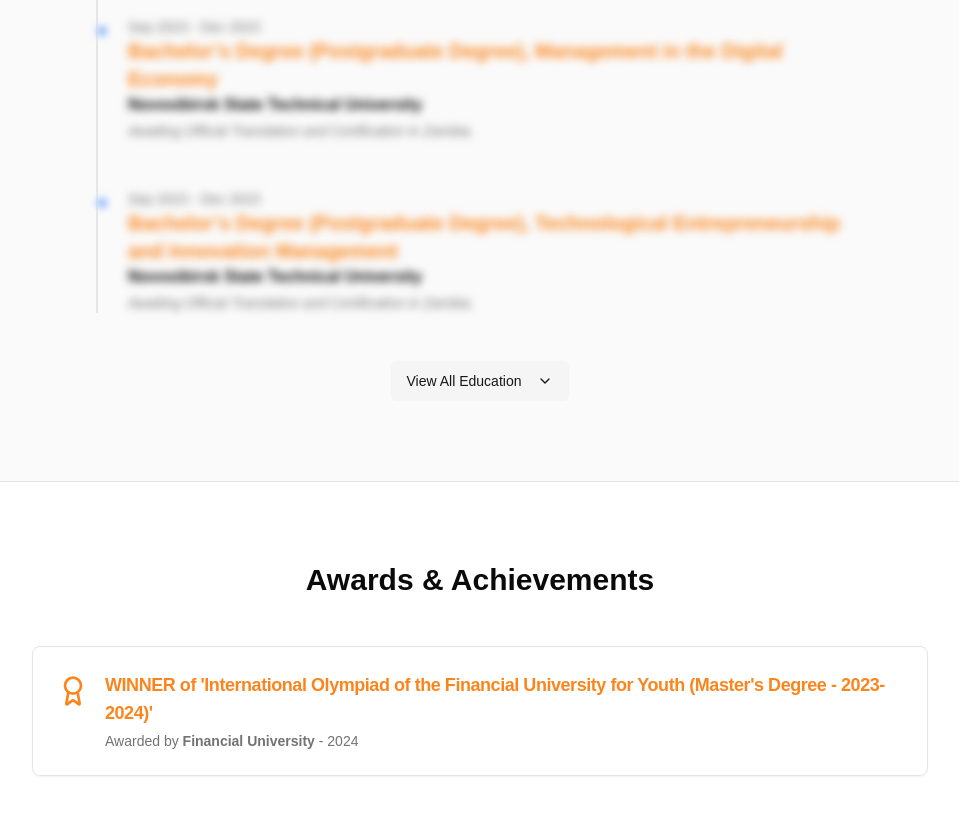
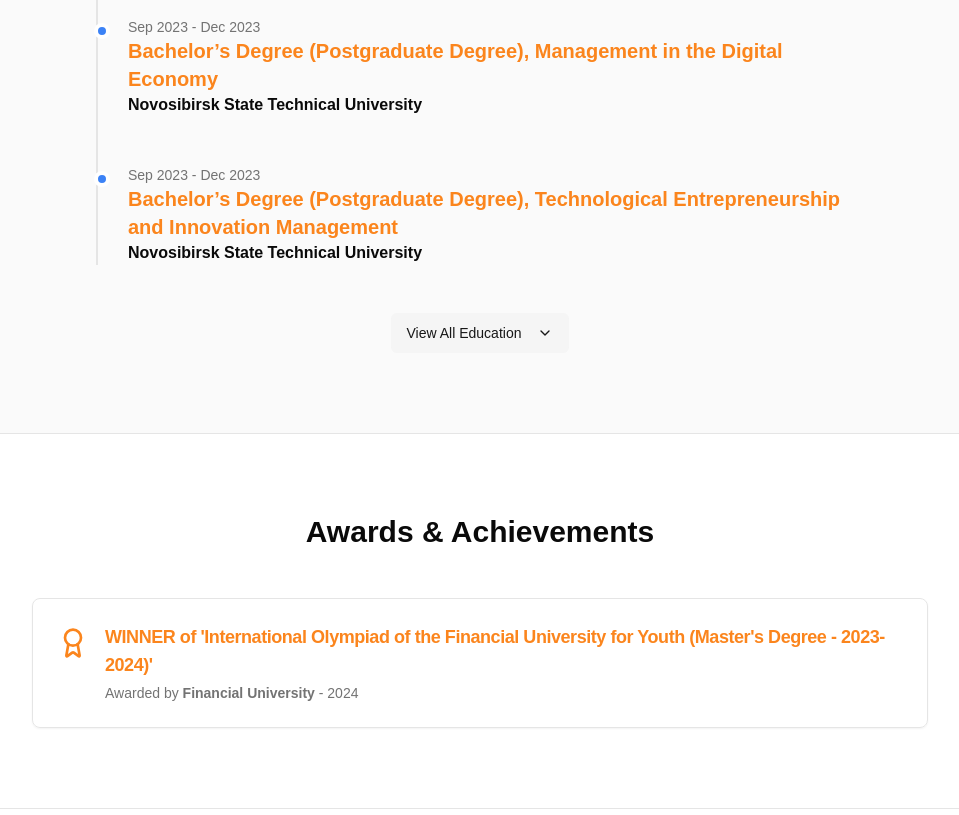
Before and after one commit to MS0C54073/muzoprof, a Next.js app: page / in a window 1280 px wide. Shown: the part 5180-5995 px from the top of the page, without its empty margins (160-1119 px from the left). Built offline with nearby package versions, Linux system fonts and the light colour scheme; what @genkit-ai/googleai, genkit would draw is missing.

Commit message:
Only the Masters degree not the others

```diff
--- a/src/app/page.tsx
+++ b/src/app/page.tsx
@@ -164,7 +164,7 @@ const professionalExperiences = [
       company: "VITALITE Group",
       duration: "2021 (Temporal Contract)",
       details: [
-        "Delivered professional customer support by responding promptly to inquiries and resolving complaints.",
+        "Delivered professional customer support by responding to inquiries and resolving complaints.",
         "Communicated with customers across multiple channels, ensuring a positive and empathetic experience.",
         "Processed orders, forms, and applications while maintaining accurate records of transactions and feedback.",
         "Collaborated with colleagues to coordinate effective customer service solutions."
@@ -181,16 +181,6 @@ const professionalExperiences = [
             "Utilized automated debugging tools and performance optimization techniques to enhance application efficiency.",
             "Collaborated with industry professionals and mentors, gaining hands-on experience in real-world software development and IT support environments."
         ]
-    },
-    {
-      title: "IT Support Freelancer",
-      company: "Hybrid",
-      duration: "2017 – Present",
-      details: [
-        "Providing remote or on-site technical assistance to individuals or businesses.",
-        "Resolving hardware, software, and network issues via phone, email, or chat.",
-        "Documenting solutions for clients."
-      ]
     },
     {
         title: "Customer Care Associate",
@@ -213,6 +203,16 @@ const professionalExperiences = [
             "Troubleshooted various computer applications, hardware, and software issues.",
             "Provided excellent customer care and maintained store records and inventories."
         ]
+    },
+    {
+      title: "IT Support Freelancer",
+      company: "Hybrid",
+      duration: "2017 – Present",
+      details: [
+        "Providing remote or on-site technical assistance to individuals or businesses.",
+        "Resolving hardware, software, and network issues via phone, email, or chat.",
+        "Documenting solutions for clients."
+      ]
     },
 ];
 
@@ -242,28 +242,21 @@ const education = [
         degree: "Bachelor’s Degree (Postgraduate Degree), Management in the Digital Economy",
         university: "Novosibirsk State Technical University",
         duration: "Sep 2023 - Dec 2023",
-        note: "Awaiting Official Translation and Certification in Zambia.",
-        blurred: true,
     },
     {
         degree: "Bachelor’s Degree (Postgraduate Degree), Technological Entrepreneurship and Innovation Management",
         university: "Novosibirsk State Technical University",
         duration: "Sep 2023 - Dec 2023",
-        note: "Awaiting Official Translation and Certification in Zambia.",
-        blurred: true,
     },
     {
         degree: "Diploma of Professional Retraining, Development of Digital Twins",
         university: "Novosibirsk State Technical University",
         duration: "Sep 2023 - Dec 2023",
-        note: "Awaiting Official Translation and Certification in Zambia."
     },
     {
         degree: "Bachelor’s Degree (Postgraduate Degree), Management of High Tech Programs and Projects",
         university: "Pskov State University",
         duration: "Sep 2023 - Dec 2023",
-        note: "Awaiting Official Translation and Certification in Zambia.",
-        blurred: true,
     },
     {
         degree: "Russian language and preparatory program, Russian language and Culture",
@@ -548,7 +541,7 @@ export default function Home() {
                       company: "VITALITE Group",
                       duration: "2021 (Temporal Contract)",
                       details: [
-                        "Delivered professional customer support by responding promptly to inquiries and resolving complaints.",
+                        "Delivered professional customer support by responding to inquiries and resolving complaints.",
                         "Communicated with customers across multiple channels, ensuring a positive and empathetic experience.",
                         "Processed orders, forms, and applications while maintaining accurate records of transactions and feedback.",
                         "Collaborated with colleagues to coordinate effective customer service solutions."
@@ -565,16 +558,6 @@ export default function Home() {
                            "Utilized automated debugging tools and performance optimization techniques to enhance application efficiency.",
                            "Collaborated with industry professionals and mentors, gaining hands-on experience in real-world software development and IT support environments."
                         ]
-                    },
-                    {
-                      title: "IT Support Freelancer",
-                      company: "Hybrid",
-                      duration: "2017 – Present",
-                      details: [
-                        "Providing remote or on-site technical assistance to individuals or businesses.",
-                        "Resolving hardware, software, and network issues via phone, email, or chat.",
-                        "Documenting solutions for clients."
-                      ]
                     },
                     {
                         title: "Customer Care Associate",
@@ -597,7 +580,17 @@ export default function Home() {
                             "Troubleshooted various computer applications, hardware, and software issues.",
                             "Provided excellent customer care and maintained store records and inventories."
                         ]
-                    }
+                    },
+                     {
+                      title: "IT Support Freelancer",
+                      company: "Hybrid",
+                      duration: "2017 – Present",
+                      details: [
+                        "Providing remote or on-site technical assistance to individuals or businesses.",
+                        "Resolving hardware, software, and network issues via phone, email, or chat.",
+                        "Documenting solutions for clients."
+                      ]
+                    },
                 ].sort((a, b) => new Date(b.duration.split(' – ')[1] === 'Present' ? Date.now() : b.duration.split(' – ')[1] || 0).getTime() - new Date(a.duration.split(' – ')[1] === 'Present' ? Date.now() : a.duration.split(' – ')[1] || 0).getTime()),
                 tutoringExperience: [
                     {
@@ -625,25 +618,21 @@ export default function Home() {
                         degree: "Bachelor’s Degree (Postgraduate Degree), Management in the Digital Economy",
                         university: "Novosibirsk State Technical University",
                         duration: "Sep 2023 - Dec 2023",
-                        details: "Awaiting Official Translation and Certification in Zambia."
                     },
                     {
                         degree: "Bachelor’s Degree (Postgraduate Degree), Technological Entrepreneurship and Innovation Management",
                         university: "Novosibirsk State Technical University",
                         duration: "Sep 2023 - Dec 2023",
-                        details: "Awaiting Official Translation and Certification in Zambia."
                     },
                      {
                         degree: "Diploma of Professional Retraining, Development of Digital Twins",
                         university: "Novosibirsk State Technical University",
                         duration: "Sep 2023 - Dec 2023",
-                        details: "Awaiting Official Translation and Certification in Zambia."
                     },
                      {
                         degree: "Bachelor’s Degree (Postgraduate Degree), Management of High Tech Programs and Projects",
                         university: "Pskov State University",
                         duration: "Sep 2023 - Dec 2023",
-                        details: "Awaiting Official Translation and Certification in Zambia."
                     },
                     {
                         degree: "Russian Language and Preparatory Program",
```
